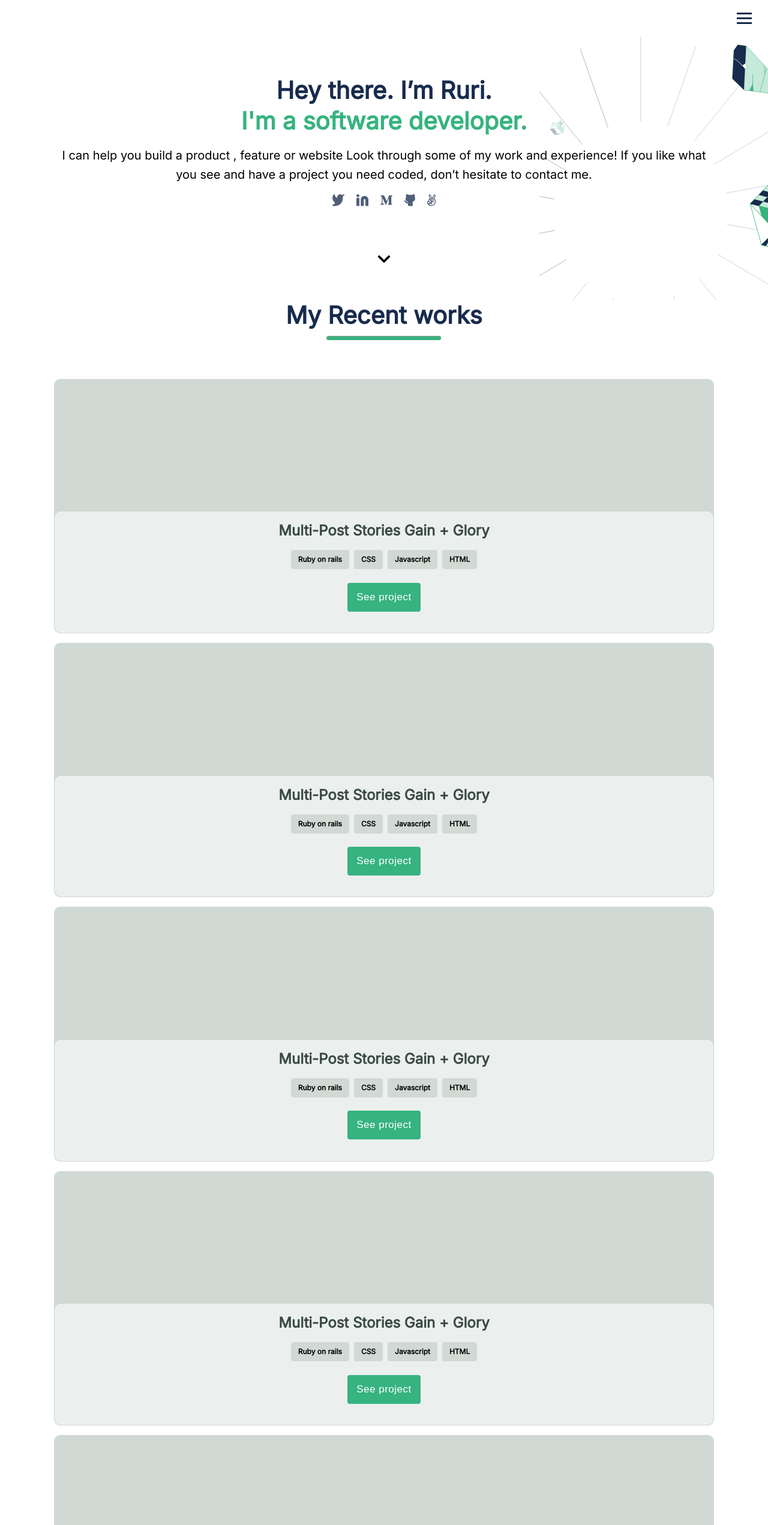
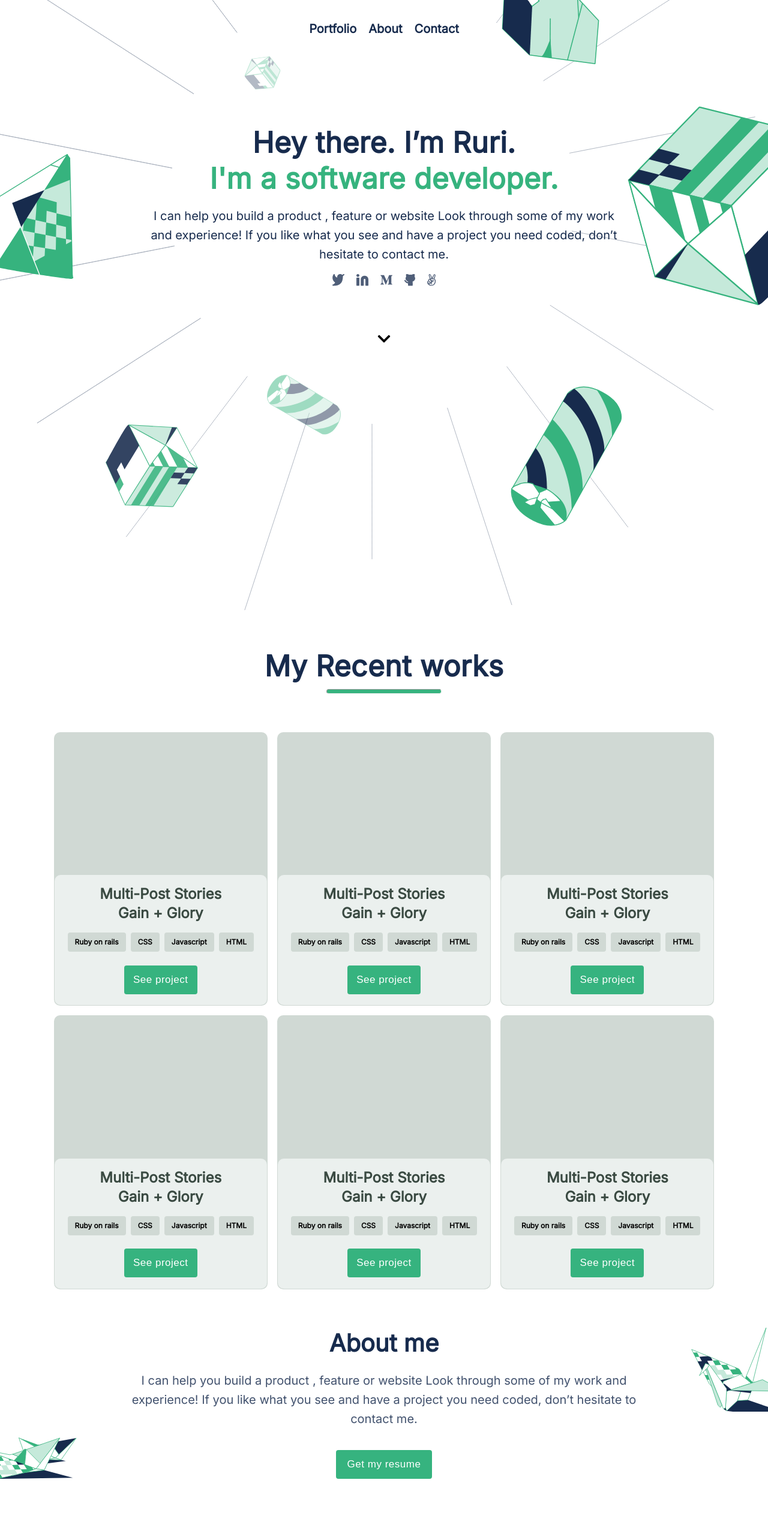
Before and after one commit to RuriEnciso/Portfolio-Project, a website: page index.html in a window 1280 px wide. Shown: the top 2543 px of the page at 60% size. Drawn offline with Linux system fonts and the light colour scheme.

Commit message:
fix the header and cards section

```diff
--- a/index.html
+++ b/index.html
@@ -14,12 +14,16 @@
 <body>
     <header>
         <nav>
-
             <div class="hamburger">
                 <div class="slide"></div>
                 <div class="slide"></div>
                 <div class="slide"></div>
             </div>
+            <ul class="nav-menu">
+                <li class="nav-item"><a href="#recent-works" class="nav-link">Portfolio</a></li>
+                <li class="nav-item"><a href="#about-me" class="nav-link">About</a></li>
+                <li class="nav-item"><a href="#website-form" class="nav-link">Contact</a></li>
+            </ul>
         </nav>
     </header>
 
@@ -37,14 +41,16 @@
                     <li><a href=""><img src="./images/mobile/angellist.svg" alt=""></a></li>
                 </ul>
                 <div class="circle-container">
+                    <a href="#recent-works" class="circle">
                         <div class="circle-fade">
                             <i class="fas fa-chevron-down"></i>
                         </div>
+                    </a>
                 </div>
             </section>
         </div>
 
-        <section class="recent-works">
+        <section class="recent-works" id="recent-works">
             <div class="recent-works-header">
                 <h2 class="title">My Recent works</h2>
                 <hr class="recent-works-line">
@@ -133,12 +139,16 @@
             </div>
         </section>
 
-        <section class="about-me">
+        <section class="about-me" id="about-me">
+            <div class="grid-aboutme">
+                <div class="aboutme-grid-left"></div>
                 <div class="text">
                     <h2 class="primary-text">About me</h2>
                     <p class="supporting-text"> I can help you build a product , feature or website Look through some of my work and experience! If you like what you see and have a project you need coded,
                         don’t hesitate to contact me.</p>
                     <button class="see-project get-resume">Get my resume</button>
+                </div>
+                <div class="aboutme-grid-right"></div>
             </div>
 
             <div class="knowledge-cards">
@@ -178,7 +188,7 @@
         </section>
 
         <!-- Contact form -->
-        <section class="website-form">
+        <section class="website-form" id="website-form">
             <p class="form-text">I'm always interested in hearing about new projects, so if you'd like to chat please get in touch.</p>
             <form action="https://formspree.io/f/xqkonber" method="POST">
                 <label for="name"></label>
--- a/style.css
+++ b/style.css
@@ -38,14 +38,6 @@ nav {
   background-color: #172b4d;
 }
 
-.content {
-  background-image: url(./images/mobile/header-illsutration-mobile.svg);
-  background-repeat: no-repeat;
-  background-position-x: 100%;
-  display: flex;
-  flex-flow: row wrap;
-}
-
 .presentation {
   margin: 0 7vw;
   text-align: center;
@@ -59,6 +51,7 @@ nav {
   font-size: 20px;
   text-align: center;
   line-height: 2rem;
+  color: #172b4d;
 }
 
 .presentation > h1 {
@@ -99,6 +92,7 @@ nav {
   width: 40px;
   height: 40px;
   position: relative;
+  cursor: pointer;
 }
 
 .circle-fade i {
@@ -393,3 +387,130 @@ textarea::placeholder {
   width: 35%;
   margin-top: 2rem;
 }
+
+@media screen and (max-width: 768px) {
+  .nav-menu {
+    display: none;
+  }
+
+  .content {
+    background-image: url(./images/mobile/header-illsutration-mobile.svg);
+    background-repeat: no-repeat;
+    background-position-x: 100%;
+    display: flex;
+    flex-flow: row wrap;
+  }
+}
+
+/* Desktop version begins here */
+@media screen and (min-width: 768px) {
+  body {
+    background-image: url(./images/desktop/Header-llustration-desktop.svg);
+    background-repeat: no-repeat;
+    background-position-x: center;
+    background-position-y: top;
+
+  }
+
+  nav {
+    justify-content: center;
+  }
+
+  .hamburger {
+    display: none;
+  }
+
+  .nav-menu {
+    list-style: none;
+    display: flex;
+    justify-content: center;
+    align-items: center;
+    gap: 20px;
+    padding: 0;
+  }
+
+  .nav-link {
+    color: #172b4d;
+    font-weight: 700;
+    font-size: 20px;
+    line-height: 32px;
+    text-align: center;
+    text-decoration: none;
+  }
+
+  .content {
+    margin-bottom: 28rem;
+  }
+
+  .title {
+    font-weight: 800;
+    font-size: 48px;
+    line-height: 60px;
+    text-align: center;
+    letter-spacing: 0.37px
+  }
+
+  .presentation {
+    padding-top: 7rem;
+  }
+
+  .presentation-text {
+    padding: 0 10rem;
+  }
+
+  .cards {
+    display: grid;
+    grid-template-columns: repeat(auto-fit, minmax(300px, 1fr));
+    grid-template-rows: repeat(auto-fill, 1fr);
+  }
+
+  .about-me {
+    background-image: none;
+  }
+
+  .grid-aboutme {
+    display: grid;
+    grid-template-columns: 1fr 80% 1fr;
+  }
+
+  .aboutme-grid-left {
+    background-image: url(./images/desktop/illustration-about-me-left-desktop.svg);
+    background-repeat: no-repeat;
+    background-size: contain;
+    background-position:bottom;
+
+  }
+
+  .aboutme-grid-right {
+    background-image: url(./images/desktop/illustration-about\ me-rigth-desktop.svg);
+    background-repeat: no-repeat;
+    background-size: contain;
+    background-position: top;
+  }
+
+  .text {
+    grid-column: 2;
+    padding: 0;
+  }
+
+  .knowledge-cards {
+    margin: 5rem 7vw;
+    width: 100%;
+    display: grid;
+    grid-template-columns: repeat(auto-fill, minmax(300px, 1fr));
+    grid-template-rows: repeat(auto-fill, 1fr);
+  }
+
+  .form-text{
+    width: 50%;
+  }
+
+  form {
+    width: 50%;
+    justify-content: flex-start;
+  }
+
+  .email-address {
+    display: none;
+  }
+}
```
Also changed, not shown: images/desktop/Header-llustration-desktop.svg (added), images/desktop/illustration-about me-rigth-desktop.svg (added), images/desktop/illustration-about-me-left-desktop.svg (added). Lines whose indentation alone changed are shown as unchanged.
